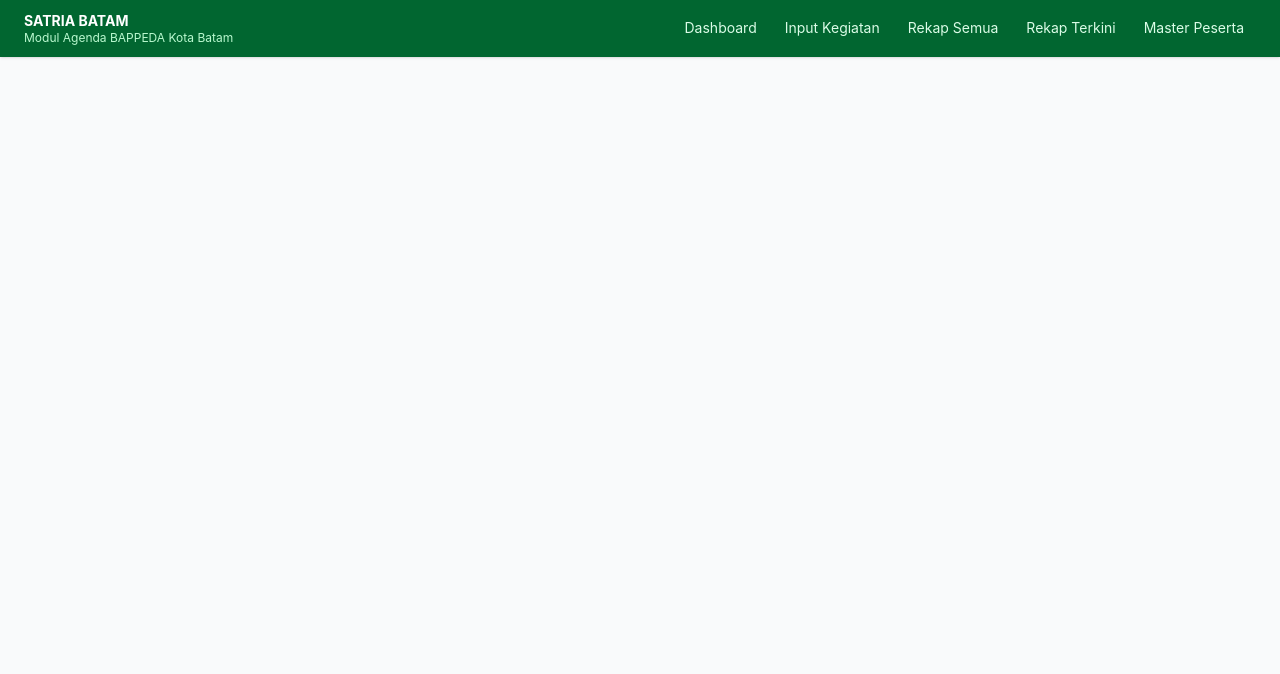
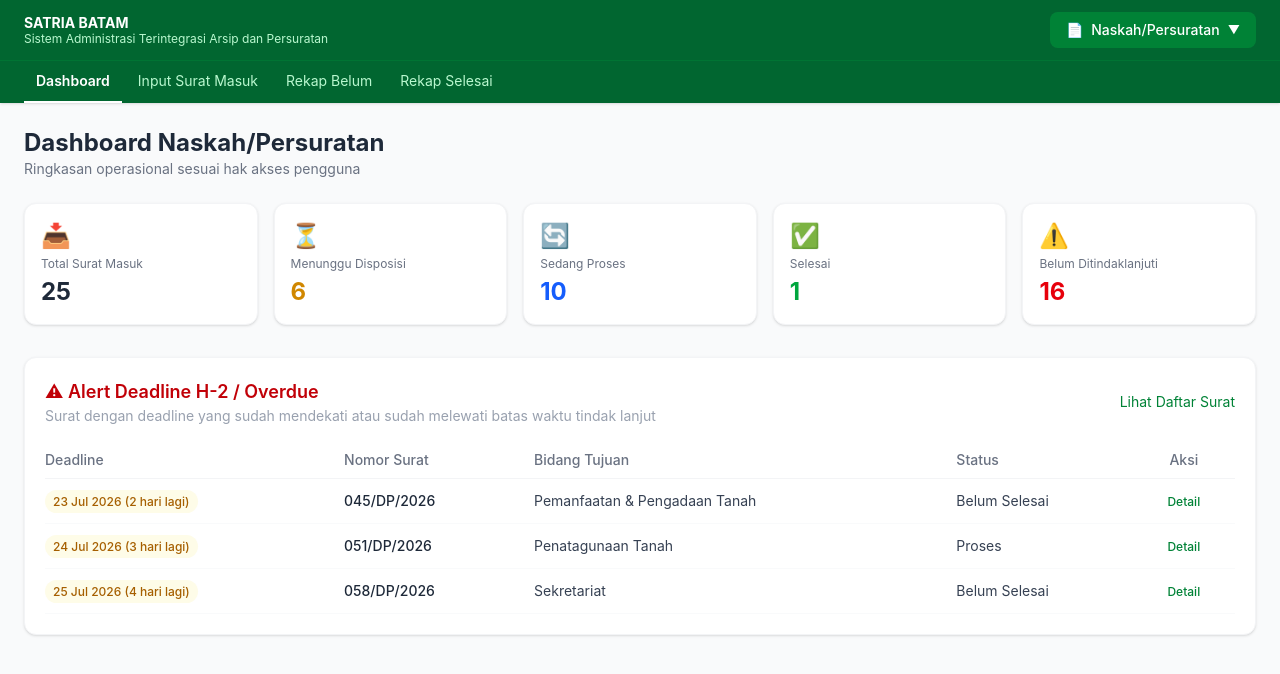
Before and after one commit to Studiolabs-cloud/project-SATRIA, a React app in the folder frontend/: page /naskah in a window 1280 px wide. Shown: the top 674 px of the page. Built offline with nearby package versions, Linux system fonts and the light colour scheme; the HTML template or start-up script is replaced by a standard one.

Commit message:
feat: tambah module selector navbar dan Dashboard Naskah/Persuratan

```diff
--- a/frontend/src/App.jsx
+++ b/frontend/src/App.jsx
@@ -5,17 +5,22 @@ import InputKegiatan from './pages/InputKegiatan';
 import RekapSemua from './pages/RekapSemua';
 import RekapTerkini from './pages/RekapTerkini';
 import MasterPeserta from './pages/MasterPeserta';
+import DashboardNaskah from './pages/naskah/DashboardNaskah';
 
 function App() {
   return (
     <BrowserRouter>
       <MainLayout>
         <Routes>
+          {/* Modul Agenda */}
           <Route path="/" element={<Dashboard />} />
           <Route path="/input-kegiatan" element={<InputKegiatan />} />
           <Route path="/rekap-semua" element={<RekapSemua />} />
           <Route path="/rekap-terkini" element={<RekapTerkini />} />
           <Route path="/master-peserta" element={<MasterPeserta />} />
+
+          {/* Modul Naskah */}
+          <Route path="/naskah" element={<DashboardNaskah />} />
         </Routes>
       </MainLayout>
     </BrowserRouter>
--- a/frontend/src/layouts/MainLayout.jsx
+++ b/frontend/src/layouts/MainLayout.jsx
@@ -1,40 +1,126 @@
-import { Link, useLocation } from 'react-router-dom';
+import { Link, useLocation, useNavigate } from 'react-router-dom';
+import { useState, useRef, useEffect } from 'react';
 
-export default function MainLayout({ children }) {
-  const location = useLocation();
-
-  const menuItems = [
+const MODULES = {
+  agenda: {
+    label: 'Agenda',
+    icon: '📅',
+    basePath: '/',
+    menu: [
       { label: 'Dashboard', path: '/' },
       { label: 'Input Kegiatan', path: '/input-kegiatan' },
       { label: 'Rekap Semua', path: '/rekap-semua' },
       { label: 'Rekap Terkini', path: '/rekap-terkini' },
       { label: 'Master Peserta', path: '/master-peserta' },
-  ];
+    ],
+  },
+  naskah: {
+    label: 'Naskah/Persuratan',
+    icon: '📄',
+    basePath: '/naskah',
+    menu: [
+      { label: 'Dashboard', path: '/naskah' },
+      { label: 'Input Surat Masuk', path: '/naskah/input-surat' },
+      { label: 'Rekap Belum', path: '/naskah/rekap-belum' },
+      { label: 'Rekap Selesai', path: '/naskah/rekap-selesai' },
+    ],
+  },
+};
+
+function getActiveModuleKey(pathname) {
+  if (pathname.startsWith('/naskah')) return 'naskah';
+  return 'agenda';
+}
+
+export default function MainLayout({ children }) {
+  const location = useLocation();
+  const navigate = useNavigate();
+  const [dropdownOpen, setDropdownOpen] = useState(false);
+  const dropdownRef = useRef(null);
+
+  const activeModuleKey = getActiveModuleKey(location.pathname);
+  const activeModule = MODULES[activeModuleKey];
+
+  // Tutup dropdown kalau klik di luar area dropdown
+  useEffect(() => {
+    function handleClickOutside(e) {
+      if (dropdownRef.current && !dropdownRef.current.contains(e.target)) {
+        setDropdownOpen(false);
+      }
+    }
+    document.addEventListener('mousedown', handleClickOutside);
+    return () => document.removeEventListener('mousedown', handleClickOutside);
+  }, []);
+
+  const handleSelectModule = (key) => {
+    setDropdownOpen(false);
+    navigate(MODULES[key].basePath);
+  };
 
   return (
     <div className="min-h-screen bg-gray-50">
-      {/* Navbar Atas */}
+      {/* Baris Atas: Logo + Module Selector */}
       <header className="bg-green-800 text-white shadow-sm">
         <div className="max-w-7xl mx-auto px-6 py-3 flex items-center justify-between">
           <div>
             <p className="font-bold text-sm leading-tight">SATRIA BATAM</p>
-            <p className="text-xs text-green-200 leading-tight">Modul Agenda BAPPEDA Kota Batam</p>
+            <p className="text-xs text-green-200 leading-tight">
+              Sistem Administrasi Terintegrasi Arsip dan Persuratan
+            </p>
           </div>
-          <nav className="flex gap-1">
-            {menuItems.map((item) => (
+
+          {/* Dropdown Selector Modul */}
+          <div className="relative" ref={dropdownRef}>
+            <button
+              onClick={() => setDropdownOpen((prev) => !prev)}
+              className="flex items-center gap-2 bg-green-700 hover:bg-green-600 text-white text-sm font-medium px-4 py-2 rounded-lg transition"
+            >
+              <span>{activeModule.icon}</span>
+              <span>{activeModule.label}</span>
+              <span className={`text-xs transition-transform ${dropdownOpen ? 'rotate-180' : ''}`}>▼</span>
+            </button>
+
+            {dropdownOpen && (
+              <div className="absolute right-0 mt-2 w-64 bg-white rounded-lg shadow-lg border border-gray-100 overflow-hidden z-50">
+                <p className="text-xs text-gray-400 px-4 pt-3 pb-1">Pilih Modul Kerja</p>
+                {Object.entries(MODULES).map(([key, mod]) => (
+                  <button
+                    key={key}
+                    onClick={() => handleSelectModule(key)}
+                    className={`w-full text-left flex items-center gap-3 px-4 py-3 text-sm transition ${
+                      key === activeModuleKey
+                        ? 'bg-green-50 text-green-800 font-semibold'
+                        : 'text-gray-700 hover:bg-gray-50'
+                    }`}
+                  >
+                    <span className="text-lg">{mod.icon}</span>
+                    <span>{mod.label}</span>
+                  </button>
+                ))}
+              </div>
+            )}
+          </div>
+        </div>
+
+        {/* Baris Bawah: Submenu Sesuai Modul Aktif */}
+        <div className="border-t border-green-700/50">
+          <div className="max-w-7xl mx-auto px-6">
+            <nav className="flex gap-1 overflow-x-auto">
+              {activeModule.menu.map((item) => (
                 <Link
                   key={item.path}
                   to={item.path}
-                className={`text-sm px-3 py-1.5 rounded-lg transition ${
+                  className={`text-sm px-3 py-2.5 whitespace-nowrap border-b-2 transition ${
                     location.pathname === item.path
-                    ? 'bg-white text-green-800 font-semibold'
-                    : 'text-green-100 hover:bg-green-700'
+                      ? 'border-white text-white font-semibold'
+                      : 'border-transparent text-green-200 hover:text-white'
                   }`}
                 >
                   {item.label}
                 </Link>
               ))}
             </nav>
+          </div>
         </div>
       </header>
 
--- /dev/null
+++ b/frontend/src/pages/naskah/DashboardNaskah.jsx
@@ -0,0 +1,113 @@
+import { Link } from 'react-router-dom';
+
+// Data dummy, nanti diganti fetch dari API
+const STATS = {
+  totalSuratMasuk: 25,
+  menungguDisposisi: 6,
+  sedangProses: 10,
+  selesai: 1,
+  belumDitindaklanjuti: 16,
+};
+
+const ALERT_DEADLINE = [
+  { id: 1, noSurat: '045/DP/2026', bidangTujuan: 'Pemanfaatan & Pengadaan Tanah', deadline: '2026-07-23', status: 'Belum Selesai' },
+  { id: 2, noSurat: '051/DP/2026', bidangTujuan: 'Penatagunaan Tanah', deadline: '2026-07-24', status: 'Proses' },
+  { id: 3, noSurat: '058/DP/2026', bidangTujuan: 'Sekretariat', deadline: '2026-07-25', status: 'Belum Selesai' },
+];
+
+export default function DashboardNaskah() {
+  const formatTanggal = (dateStr) =>
+    new Date(dateStr).toLocaleDateString('id-ID', { day: '2-digit', month: 'short', year: 'numeric' });
+
+  const hariIni = new Date();
+  hariIni.setHours(0, 0, 0, 0);
+
+  const sisaHari = (dateStr) => {
+    const target = new Date(dateStr);
+    target.setHours(0, 0, 0, 0);
+    return Math.round((target - hariIni) / (1000 * 60 * 60 * 24));
+  };
+
+  return (
+    <div className="p-6">
+      <div className="mb-6">
+        <h1 className="text-2xl font-bold text-gray-800">Dashboard Naskah/Persuratan</h1>
+        <p className="text-gray-500 text-sm">Ringkasan operasional sesuai hak akses pengguna</p>
+      </div>
+
+      {/* Kartu Statistik */}
+      <div className="grid grid-cols-2 md:grid-cols-5 gap-4 mb-8">
+        <StatCard icon="📥" label="Total Surat Masuk" value={STATS.totalSuratMasuk} color="text-gray-800" />
+        <StatCard icon="⏳" label="Menunggu Disposisi" value={STATS.menungguDisposisi} color="text-yellow-600" />
+        <StatCard icon="🔄" label="Sedang Proses" value={STATS.sedangProses} color="text-blue-600" />
+        <StatCard icon="✅" label="Selesai" value={STATS.selesai} color="text-green-600" />
+        <StatCard icon="⚠️" label="Belum Ditindaklanjuti" value={STATS.belumDitindaklanjuti} color="text-red-600" />
+      </div>
+
+      {/* Alert Deadline */}
+      <div className="bg-white rounded-xl shadow-sm border border-gray-100 p-5">
+        <div className="flex justify-between items-center mb-4">
+          <div>
+            <h2 className="text-lg font-semibold text-red-700">⚠ Alert Deadline H-2 / Overdue</h2>
+            <p className="text-gray-400 text-sm">
+              Surat dengan deadline yang sudah mendekati atau sudah melewati batas waktu tindak lanjut
+            </p>
+          </div>
+          <Link to="/naskah/rekap-belum" className="text-sm text-green-700 hover:underline whitespace-nowrap">
+            Lihat Daftar Surat
+          </Link>
+        </div>
+
+        <div className="overflow-x-auto">
+          <table className="w-full text-sm text-left">
+            <thead>
+              <tr className="border-b border-gray-100 text-gray-500">
+                <th className="py-2 pr-4 font-medium">Deadline</th>
+                <th className="py-2 pr-4 font-medium">Nomor Surat</th>
+                <th className="py-2 pr-4 font-medium">Bidang Tujuan</th>
+                <th className="py-2 pr-4 font-medium">Status</th>
+                <th className="py-2 pr-4 font-medium text-center">Aksi</th>
+              </tr>
+            </thead>
+            <tbody>
+              {ALERT_DEADLINE.map((item) => {
+                const sisa = sisaHari(item.deadline);
+                return (
+                  <tr key={item.id} className="border-b border-gray-50 hover:bg-gray-50">
+                    <td className="py-3 pr-4">
+                      <span
+                        className={`text-xs font-medium px-2 py-1 rounded-full ${
+                          sisa < 0 ? 'bg-red-100 text-red-700' : 'bg-yellow-50 text-yellow-700'
+                        }`}
+                      >
+                        {formatTanggal(item.deadline)} {sisa < 0 ? `(Terlambat ${Math.abs(sisa)} hari)` : `(${sisa} hari lagi)`}
+                      </span>
+                    </td>
+                    <td className="py-3 pr-4 text-gray-800 font-medium">{item.noSurat}</td>
+                    <td className="py-3 pr-4 text-gray-700">{item.bidangTujuan}</td>
+                    <td className="py-3 pr-4 text-gray-700">{item.status}</td>
+                    <td className="py-3 pr-4 text-center">
+                      <Link to={`/naskah/detail/${item.id}`} className="text-green-700 hover:underline text-xs font-medium">
+                        Detail
+                      </Link>
+                    </td>
+                  </tr>
+                );
+              })}
+            </tbody>
+          </table>
+        </div>
+      </div>
+    </div>
+  );
+}
+
+function StatCard({ icon, label, value, color }) {
+  return (
+    <div className="bg-white rounded-xl shadow-sm border border-gray-100 p-4">
+      <div className="text-2xl mb-1">{icon}</div>
+      <p className="text-gray-500 text-xs mb-1">{label}</p>
+      <p className={`text-2xl font-bold ${color}`}>{value}</p>
+    </div>
+  );
+}
```
Lines whose indentation alone changed are shown as unchanged.
